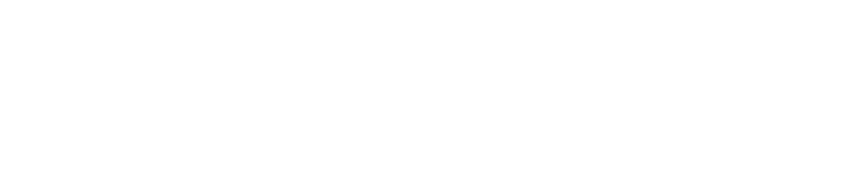
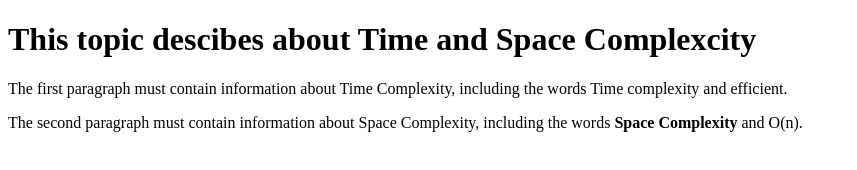
Before and after one commit to acciojob/time-and-space-complexity-Ayush-885868, a website: page main.html in a window 1280 px wide. Shown: the whole page, without its empty margins (0-857 px from the left). Drawn offline with Linux system fonts and the light colour scheme.

Commit message:
created a submission

```diff
--- a/main.html
+++ b/main.html
@@ -10,6 +10,11 @@
 	<!-- the entire body must be written by student -->
     <script type="text/javascript" src="./script.js">
 </script>
+<h1>This topic descibes about Time and Space Complexcity</h1>
+	<p>The first paragraph must contain information about Time
+		Complexity, including the words Time complexity and efficient.</p>
+	<p>The second paragraph must contain information about Space Complexity,
+		including the words<b> Space Complexity</b> and O(n).</p>
 
 </body>
 
```
